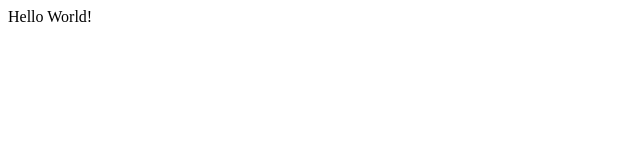
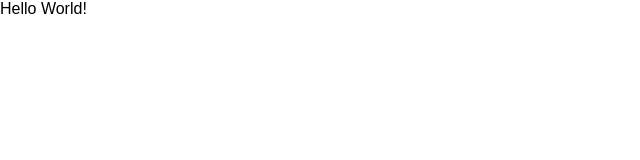
Before and after one commit to ryanrw/randommeromanji-website, a React (Create React App) app: page / in a window 1280 px wide. Shown: the top 160 px of the page, without its empty margins (0-640 px from the left). Built offline with nearby package versions, Linux system fonts and the light colour scheme.

Commit message:
add global style

```diff
--- a/src/App.tsx
+++ b/src/App.tsx
@@ -1,5 +1,12 @@
 import React from 'react'
+import { Global } from '@emotion/core'
+import globalCSS from './utils/global'
 
-const App: React.FC = () => <div>Hello World!</div>
+const App: React.FC = () => (
+  <div>
+    <div>Hello World!</div>
+    <Global styles={globalCSS} />
+  </div>
+)
 
 export default App
--- /dev/null
+++ b/src/utils/global.tsx
@@ -0,0 +1,12 @@
+import { css } from '@emotion/core'
+
+const globalCSS = css`
+  html,
+  body {
+    margin: 0;
+    font-family: Arial, Helvetica, sans-serif;
+    font-size: 16px;
+  }
+`
+
+export default globalCSS
```
